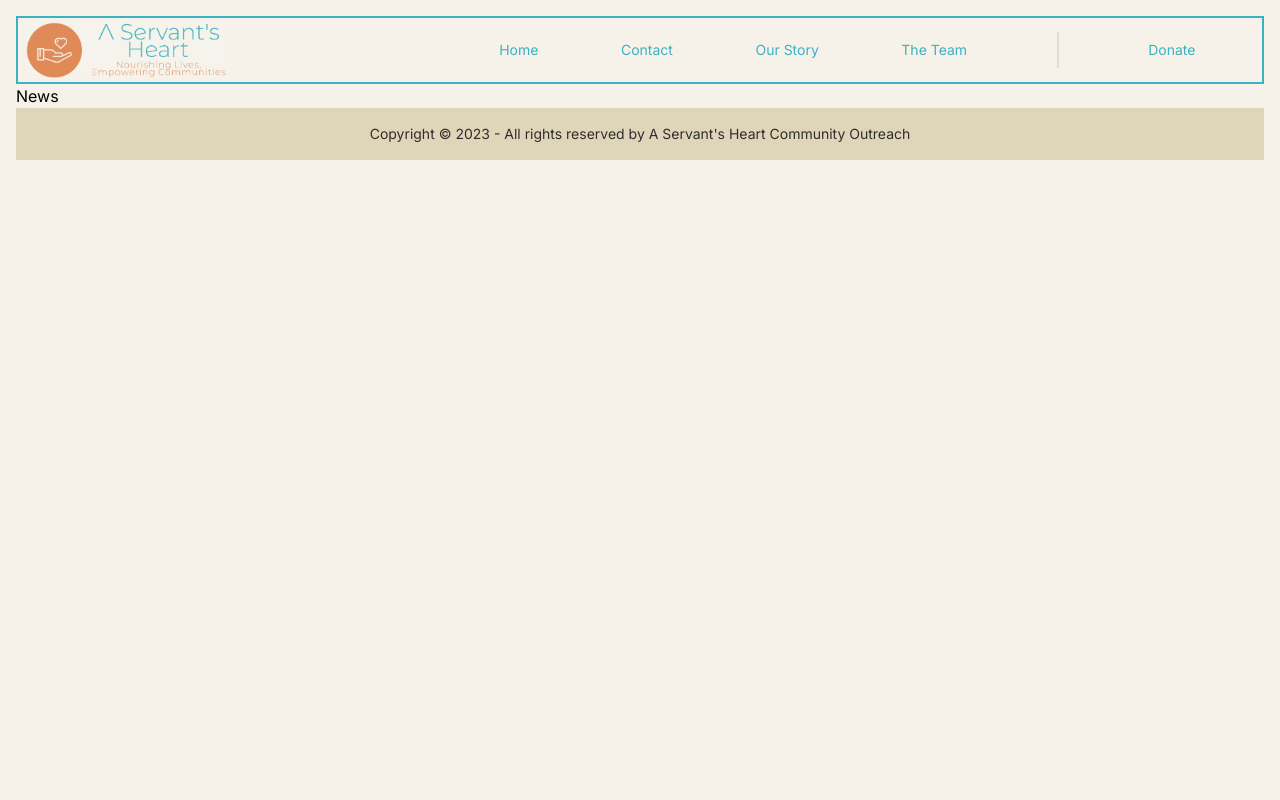
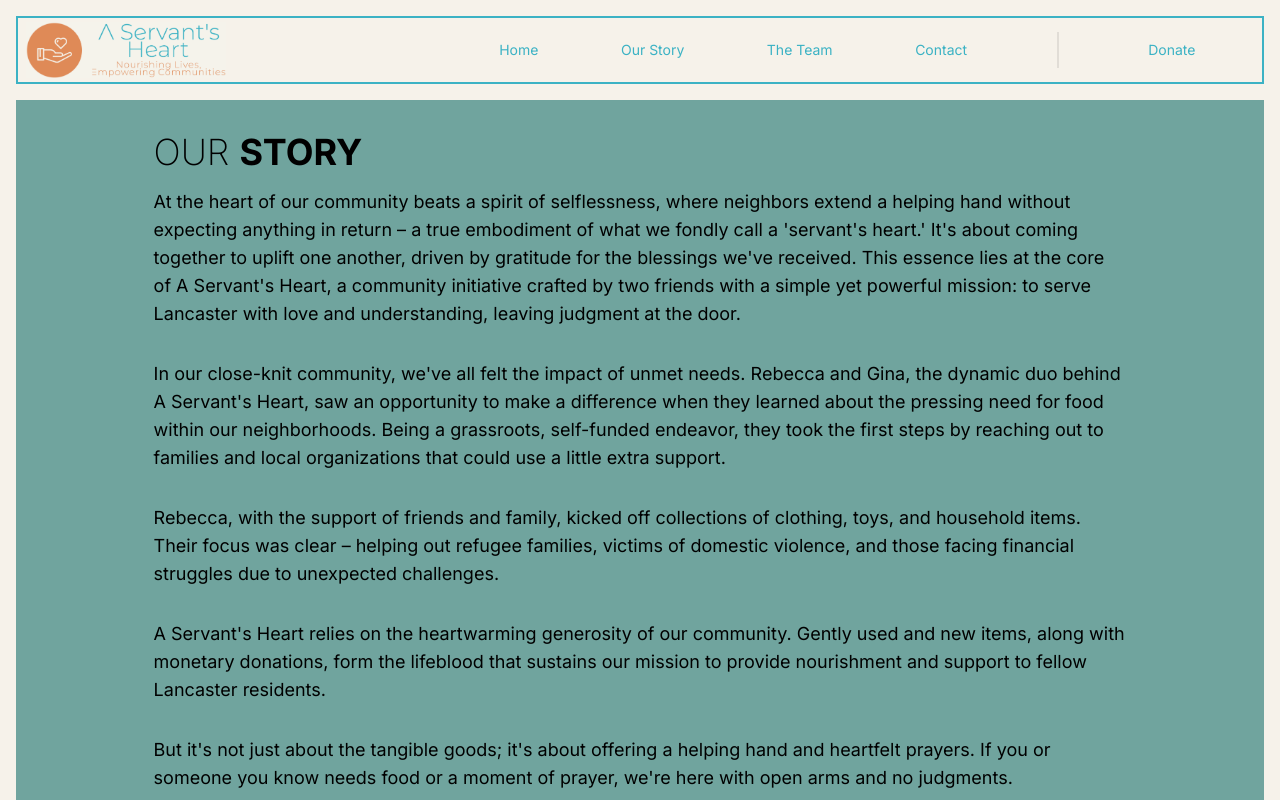
Before and after one commit to Jstanion/servants-heart, a Next.js app: page /story in a window 1280 px wide. Shown: the top 800 px of the page. Built offline with nearby package versions, Linux system fonts and the light colour scheme.

Commit message:
added text content to main body element

```diff
--- a/app/component/navbar/Navbar.jsx
+++ b/app/component/navbar/Navbar.jsx
@@ -63,13 +63,13 @@ const Navbar = () => {
             <Link href="/">Home</Link>
           </li>
           <li>
-            <Link href="/contact">Contact</Link>
-          </li>
-          <li>
-            <Link href="/ourstory">Our Story</Link>
+            <Link href="/story">Our Story</Link>
           </li>
           <li>
             <Link href="/team">The Team</Link>
+          </li>
+          <li>
+            <Link href="/contact">Contact</Link>
           </li>
           <div className="divider lg:divider-horizontal"></div>
           <li>
--- a/app/story/page.jsx
+++ b/app/story/page.jsx
@@ -1,9 +1,68 @@
-import React from 'react'
+import React from "react";
 
 const OurStory = () => {
   return (
-    <div>News</div>
-  )
-}
+    <div className="flex w-full h-full my-4 p-4 bg-info">
+      <div className="flex justify-center">
+        <section className="flex flex-col justify-center items-center my-4 w-4/5">
+          <div className="w-full">
+            <h1 className="text-4xl text-start font-extralight">
+              OUR <span className="font-bold">STORY</span>
+            </h1>
+          </div>
+          <p className="my-4 text-lg">
+            At the heart of our community beats a spirit of selflessness, where
+            neighbors extend a helping hand without expecting anything in return
+            – a true embodiment of what we fondly call a &apos;servant&apos;s
+            heart.&apos; It&apos;s about coming together to uplift one another,
+            driven by gratitude for the blessings we&apos;ve received. This
+            essence lies at the core of A Servant&apos;s Heart, a community
+            initiative crafted by two friends with a simple yet powerful
+            mission: to serve Lancaster with love and understanding, leaving
+            judgment at the door.
+          </p>
+          <p className="my-4 text-lg">
+            In our close-knit community, we&apos;ve all felt the impact of unmet
+            needs. Rebecca and Gina, the dynamic duo behind A Servant&apos;s Heart,
+            saw an opportunity to make a difference when they learned about the
+            pressing need for food within our neighborhoods. Being a
+            grassroots, self-funded endeavor, they took the first steps by
+            reaching out to families and local organizations that could use a
+            little extra support.
+          </p>
+          <p className="my-4 text-lg">
+            Rebecca, with the support of friends and family, kicked off
+            collections of clothing, toys, and household items. Their focus was
+            clear – helping out refugee families, victims of domestic violence,
+            and those facing financial struggles due to unexpected challenges.
+          </p>
+          <p className="my-4 text-lg">
+            A Servant&apos;s Heart relies on the heartwarming generosity of our
+            community. Gently used and new items, along with monetary donations,
+            form the lifeblood that sustains our mission to provide nourishment
+            and support to fellow Lancaster residents.
+          </p>
+          <p className="my-4 text-lg">
+            But it&apos;s not just about the tangible goods; it&apos;s about offering a
+            helping hand and heartfelt prayers. If you or someone you know needs
+            food or a moment of prayer, we&apos;re here with open arms and no
+            judgments.
+          </p>
+          <p className="my-4 text-lg">
+            If the spirit of community service resonates with you, we warmly
+            invite you to join us. Whether through donations or volunteering
+            your time, your involvement will fortify our shared commitment to
+            building a stronger, more compassionate community. Together, we can
+            make a difference, one act of kindness at a time.
+          </p>
+        </section>
+      </div>
+      {/* <div className="flex flex-wrap justify-center items-start w-2/5 h-fit mt-4">
+        <div className="flex flex-col flex-wrap"></div>
+        <div className="flex flex-col flex-wrap"></div>
+      </div> */}
+    </div>
+  );
+};
 
-export default OurStory
+export default OurStory;
```
